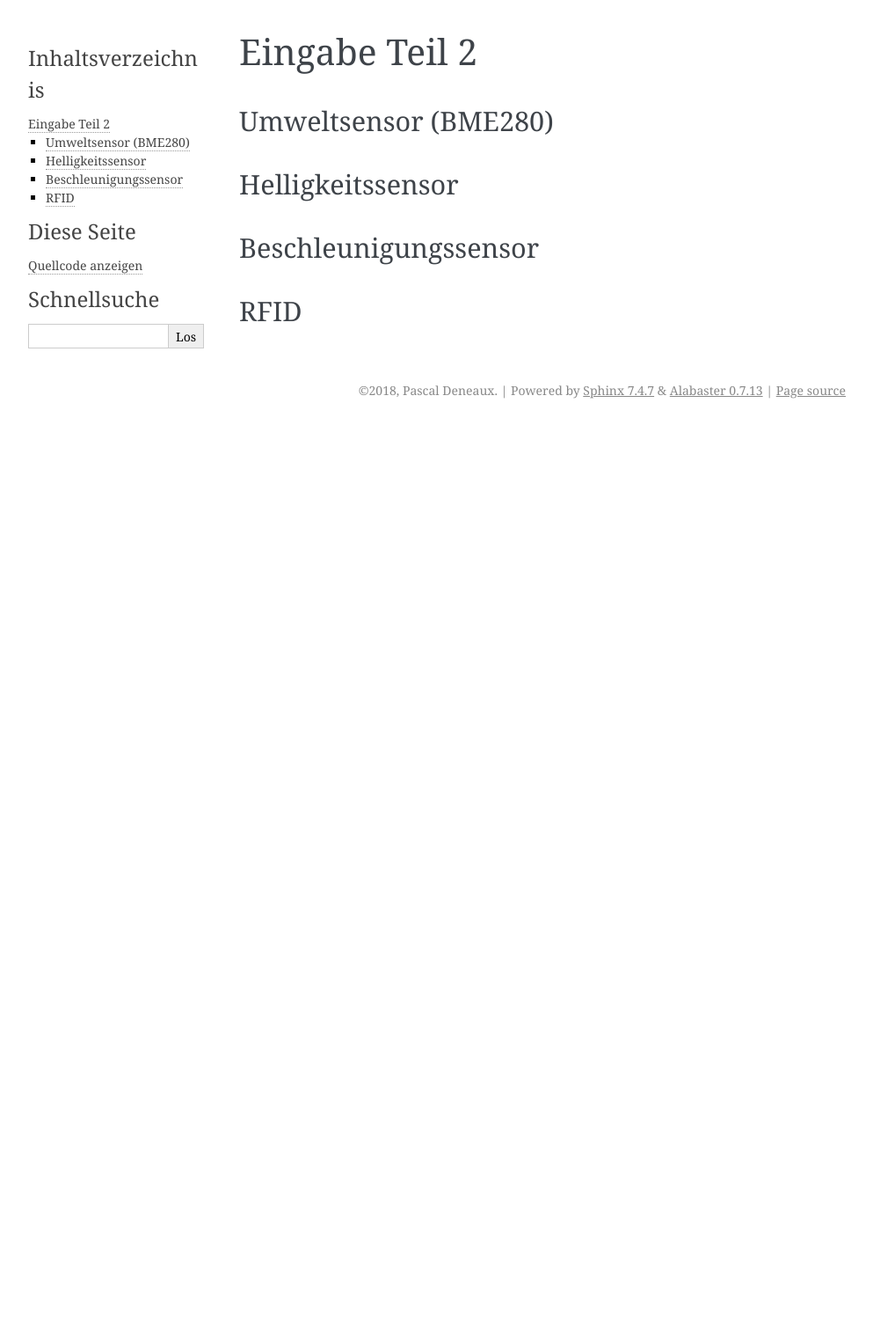
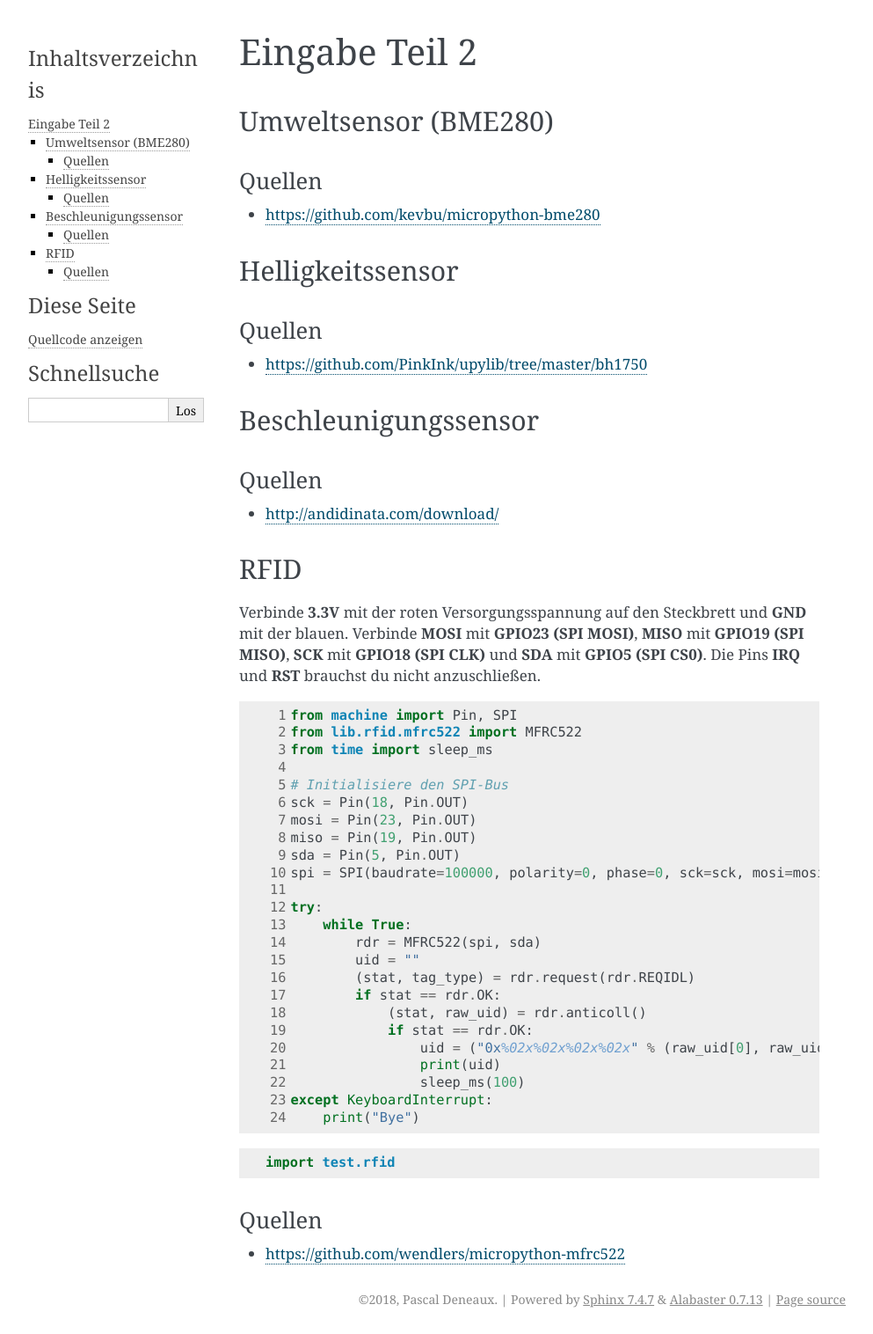
Before and after one commit to Tasm-Devil/Micropython-Tutorial-for-esp32, a Sphinx documentation site: the page built from docs/Eingabe2.rst, in a window 1280 px wide. Shown: the whole page at 88% size, without its empty margins (148-1141 px from the left). Built offline with Sphinx 7.4.7, drawn with Linux system fonts in a browser that asks for light colours; before the commit the page ends 900 px from its top, so only the background shows below that.

Commit message:
new content

```diff
--- a/docs/Eingabe2.rst
+++ b/docs/Eingabe2.rst
@@ -5,14 +5,65 @@ Eingabe Teil 2
 Umweltsensor (BME280)
 ---------------------
 
+Quellen
+^^^^^^^
+
+* https://github.com/kevbu/micropython-bme280
 
 Helligkeitssensor
 -----------------
 
+Quellen
+^^^^^^^
+
+* https://github.com/PinkInk/upylib/tree/master/bh1750
 
 Beschleunigungssensor
 ---------------------
 
+Quellen
+^^^^^^^
+
+* http://andidinata.com/download/
 
 RFID
 ----
+
+Verbinde **3.3V** mit der roten Versorgungsspannung auf den Steckbrett und **GND** mit der blauen. Verbinde **MOSI** mit **GPIO23 (SPI MOSI)**, **MISO** mit **GPIO19 (SPI MISO)**, **SCK** mit **GPIO18 (SPI CLK)** und **SDA** mit **GPIO5 (SPI CS0)**. Die Pins **IRQ** und **RST** brauchst du nicht anzuschließen.
+
+..  code-block:: py
+    :linenos:
+
+    from machine import Pin, SPI
+    from lib.rfid.mfrc522 import MFRC522
+    from time import sleep_ms
+
+    # Initialisiere den SPI-Bus
+    sck = Pin(18, Pin.OUT)
+    mosi = Pin(23, Pin.OUT)
+    miso = Pin(19, Pin.OUT)
+    sda = Pin(5, Pin.OUT)
+    spi = SPI(baudrate=100000, polarity=0, phase=0, sck=sck, mosi=mosi, miso=miso)
+
+    try:
+        while True:
+            rdr = MFRC522(spi, sda)
+            uid = ""
+            (stat, tag_type) = rdr.request(rdr.REQIDL)
+            if stat == rdr.OK:
+                (stat, raw_uid) = rdr.anticoll()
+                if stat == rdr.OK:
+                    uid = ("0x%02x%02x%02x%02x" % (raw_uid[0], raw_uid[1], raw_uid[2], raw_uid[3]))
+                    print(uid)
+                    sleep_ms(100)
+    except KeyboardInterrupt:
+        print("Bye")
+
+..  code-block:: py
+
+    import test.rfid
+
+Quellen
+^^^^^^^
+
+* https://github.com/wendlers/micropython-mfrc522
```
Also changed, not shown: docs/Ausgabe.rst (+73 -1 lines), docs/Eingabe1.rst (+33 -0 lines), 4 other files.
